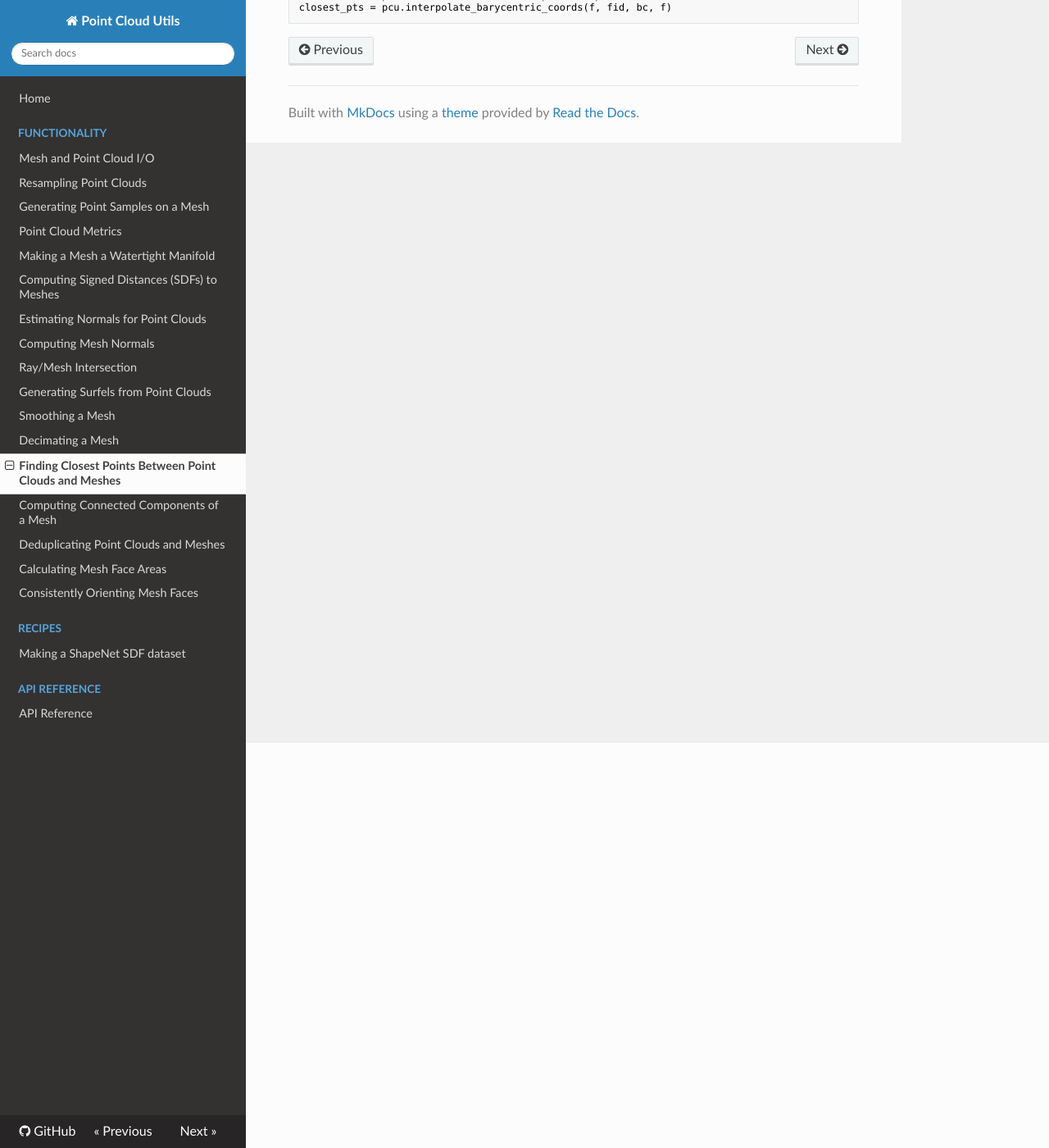
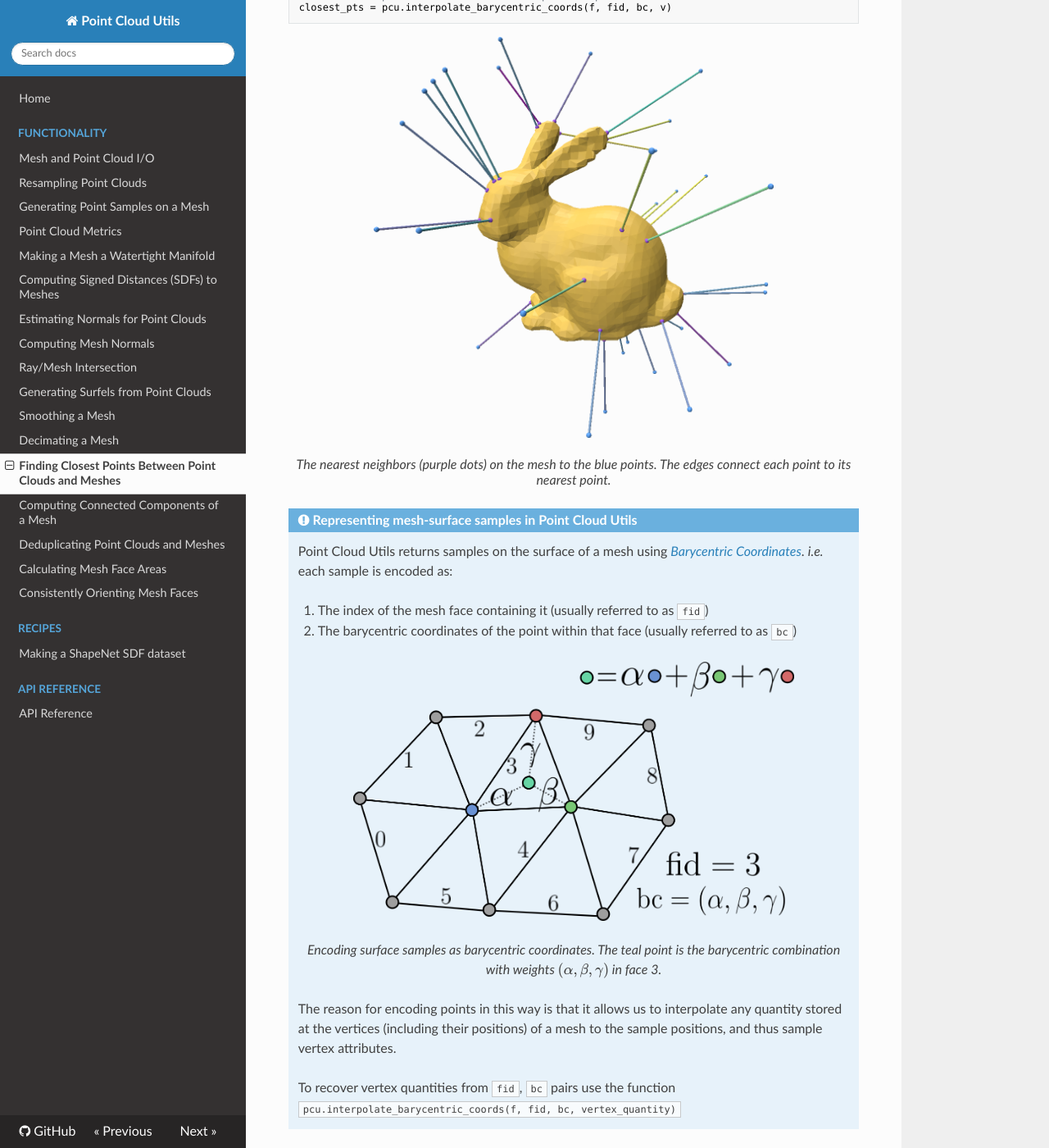
Before and after one commit to fwilliams/point-cloud-utils, an MkDocs documentation site: the page built from docs/docs/sections/closest_point_on_mesh.md, in a window 1280 px wide and 1400 px high, scrolled down 494 px. Shown: the whole window at 82% size. Built offline with MkDocs 1.6.1, drawn with Linux system fonts in a browser that asks for light colours; nearby versions of some CDN libraries; some of the changed text lies outside the part shown.

Commit message:
closest points doc

````diff
--- a/docs/docs/sections/closest_point_on_mesh.md
+++ b/docs/docs/sections/closest_point_on_mesh.md
@@ -6,11 +6,11 @@
 # Load a mesh stored in my_mesh.ply:
 #   v is a NumPy array of coordinates with shape (V, 3)
 #   f is a NumPy array of face indices with shape (F, 3)
-v, f = pcu.load_mesh_vf("my_mesh.ply")
+v, f = pcu.load_mesh_vf("bunny.ply")
 
-# Load a point cloud stored in my_point_cloud.ply:
-#   p is a NumPy array of point coordinates with shape (P, 3)
-p = pcu.load_mesh_v("my_point_cloud.ply")
+# Generate random points on a sphere around the shape
+p = np.random.randn(33, 3)
+p /= np.linalg.norm(p, axis=-1, keepdims=True)
 
 # Compute the shortest distance between each point in p and the mesh:
 #   dists is a NumPy array of shape (P,) where dists[i] is the
@@ -19,5 +19,23 @@
 
 # Interpolate the barycentric coordinates to get the coordinates of
 # the closest points on the mesh to each point in p
-closest_pts = pcu.interpolate_barycentric_coords(f, fid, bc, f)
+closest_pts = pcu.interpolate_barycentric_coords(f, fid, bc, v)
 ```
+<p align="center">
+    <img src="../../imgs/closest_pts_on_mesh.png" alt="Closest points on a mesh" style="width:70%">
+    <figcaption style="text-align: center; font-style: italic;">The nearest neighbors (purple dots) on the mesh to the blue points. The edges connect each point to its nearest point.</figcaption>
+</p>
+
+!!! note "Representing mesh-surface samples in Point Cloud Utils"
+    Point Cloud Utils returns samples on the surface of a mesh using [*Barycentric Coordinates*](https://en.wikipedia.org/wiki/Barycentric_coordinate_system). *i.e.* each sample is encoded as:
+
+     1. The index of the mesh face containing it (usually referred to as `fid`)
+     2. The barycentric coordinates of the point within that face (usually referred to as `bc`)
+
+    <p align="center">
+      <img src="../../imgs/barycentric_coords.png" alt="Barycentric coordinates illustration" style="width:80%">
+      <figcaption style="text-align: center; font-style: italic;">Encoding surface samples as barycentric coordinates. The teal point is the barycentric combination with weights $(\alpha, \beta, \gamma)$ in face 3.</figcaption>
+    </p>
+    The reason for encoding points in this way is that it allows us to interpolate any quantity stored at the vertices (including their positions) of a mesh to the sample positions, and thus sample vertex attributes.
+
+    To recover vertex quantities from `fid`, `bc` pairs use the function `pcu.interpolate_barycentric_coords(f, fid, bc, vertex_quantity)`
````
Also changed, not shown: docs/docs/imgs/closest_pts_on_mesh.png (added).
